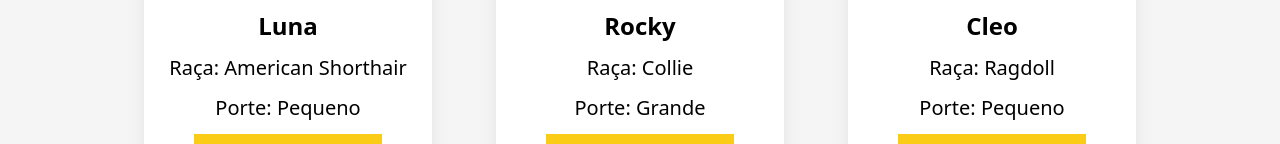
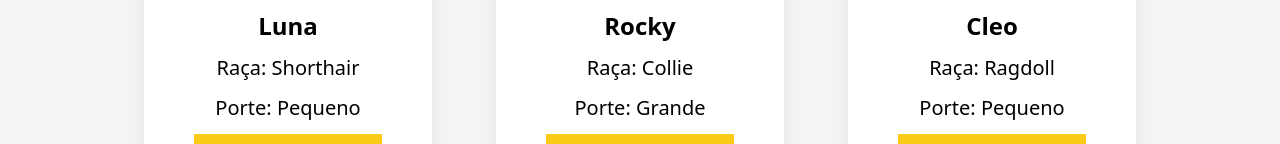
Before and after one commit to GlobuloBranco/adopet, a React (Vite) app: page / in a window 1280 px wide. Shown: the part 479-623 px from the top of the page. Built offline with nearby package versions, Linux system fonts and the light colour scheme.

Commit message:
fix: edit

```diff
--- a/src/App.jsx
+++ b/src/App.jsx
@@ -1,11 +1,11 @@
-import { BrowserRouter } from "react-router-dom";
+import { BrowserRouter, HashRouter } from "react-router-dom";
 import Router from "./Router";
 
 function App() {
   return (
-    <BrowserRouter>
+    <HashRouter>
       <Router />
-    </BrowserRouter>
+    </HashRouter>
   );
 }
 
--- a/src/components/EditPet.jsx
+++ b/src/components/EditPet.jsx
@@ -17,6 +17,7 @@
       name: petData.NM_PET,
       raca: petData.RACA,
       porte: petData.PORTE,
+      castrado: petData.CASTRADO,
     },
   });
   const idUser = localStorage.getItem("id_user");
--- a/src/pages/Home.jsx
+++ b/src/pages/Home.jsx
@@ -13,7 +13,7 @@
     {
       ID_PET: 1,
       NM_PET: "Luna",
-      RACA: "American Shorthair",
+      RACA: "Shorthair",
       SEXO: "Fêmea",
       PORTE: "Pequeno",
       CASTRADO: "Não",
```
